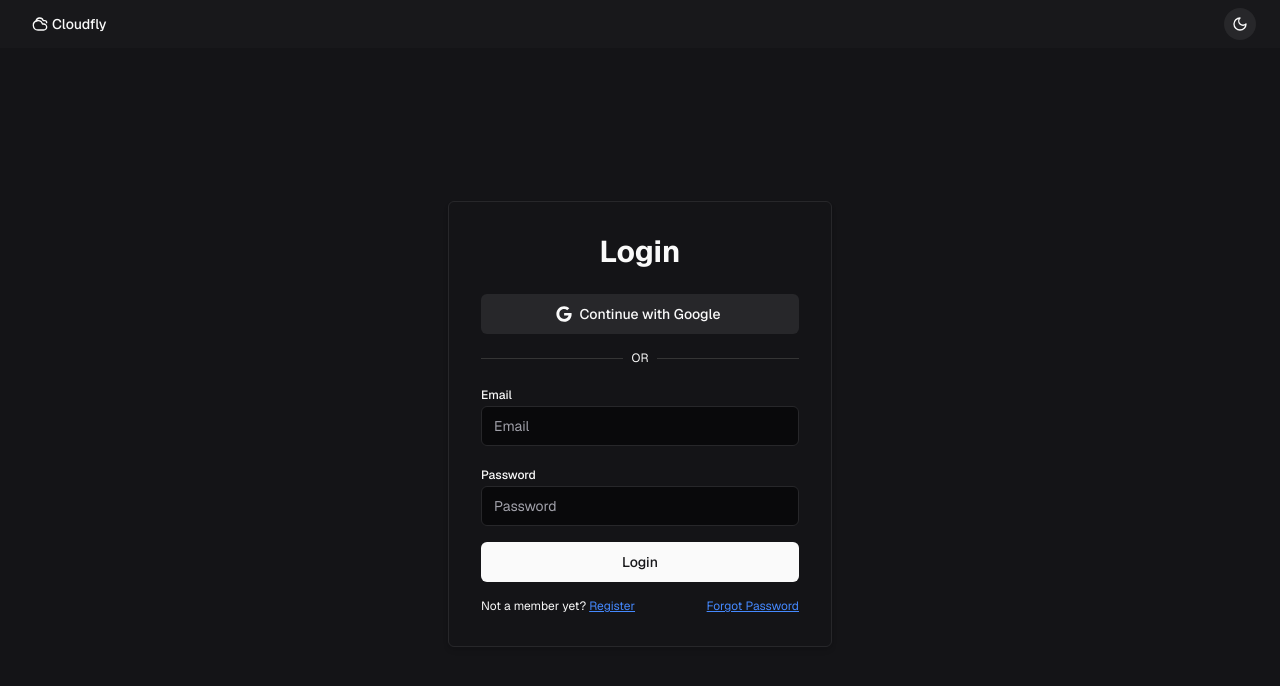
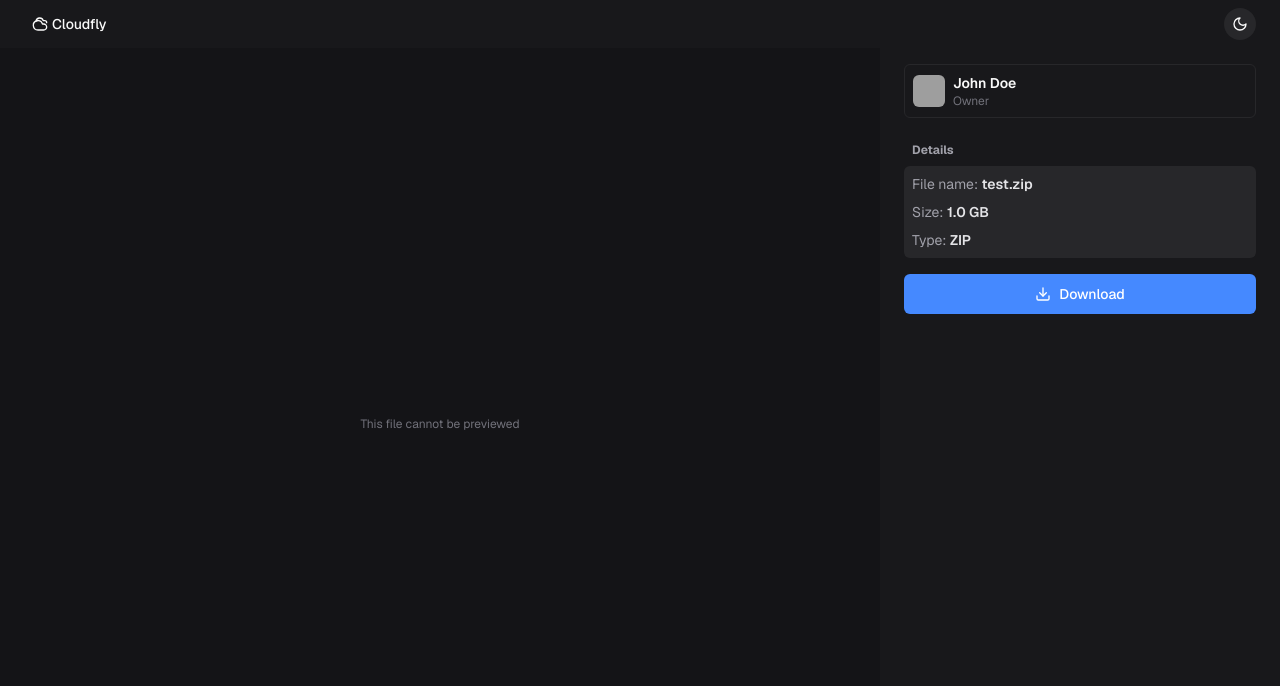
Before and after one commit to cihatar/cloudfly-app, a React (Vite) app in the folder frontend/: page /download/1 in a window 1280 px wide. Before the commit this address led to /auth/login. Shown: the top 686 px of the page. Built offline with nearby package versions, Linux system fonts and the light colour scheme; no server answers; grey boxes are pictures that could not be loaded.

Commit message:
Add download page UI for testing

```diff
--- a/frontend/src/App.tsx
+++ b/frontend/src/App.tsx
@@ -9,6 +9,7 @@ import Login from "./pages/Login";
 import Register from "./pages/Register";
 import ForgotPassword from "./pages/ForgotPassword";
 import ResetPassword from "./pages/ResetPassword";
+import Download from "./pages/Download";
 import Drive from "./pages/Drive";
 import ProfileSettings from "./pages/ProfileSettings";
 import { AnimatePresence } from "framer-motion";
@@ -31,6 +32,7 @@ function AppRoutes() {
                                 <Route path="/auth/register" element={user ? <Navigate to="/drive" /> : <Register />} />
                                 <Route path="/auth/forgot-password" element={user ? <Navigate to="/drive" /> : <ForgotPassword />}  />
                                 <Route path="/auth/reset-password" element={user ? <Navigate to="/drive" /> : <ResetPassword />} />
+                                <Route path="/download/:key" element={<Download />} />
 
                                 {/* private routes */}
                                 <Route path="*" element={user ? <NoPage /> : <Navigate to="/auth/login" />} />
--- a/frontend/src/components/global/VerifyToken.tsx
+++ b/frontend/src/components/global/VerifyToken.tsx
@@ -34,7 +34,9 @@ export default function VerifyToken({ children, user, location }: Props) {
             location.pathname !== "/auth/login" &&
             location.pathname !== "/auth/register" &&
             location.pathname !== "/auth/forgot-password" &&
-            location.pathname !== "/auth/reset-password")) {
+            location.pathname !== "/auth/reset-password" &&
+            !location.pathname.startsWith("/download/"))
+        ) {
             authenticateUser();
         }
     }, []);
--- /dev/null
+++ b/frontend/src/pages/Download.tsx
@@ -0,0 +1,58 @@
+import Animate from "@/components/global/Animate";
+import { CustomButton } from "@/components/global/FormElements";
+import { DownloadIcon } from "lucide-react";
+
+export default function Download() {
+    return (
+        <div className="h-screendefault lg:grid lg:grid-cols-[1fr,400px] flex flex-col">
+
+            {/* preview */}
+            <div className="w-full h-full flex items-center justify-center p-6 overflow-hidden">
+                <Animate className="w-full h-full flex items-center justify-center rounded-md overflow-hidden">
+                    <p className="text-xs text-zinc-500 select-none">This file cannot be previewed</p>
+                </Animate>
+            </div>
+
+            {/* download & information */}
+            <div className="w-full h-full bg-zinc-100 dark:bg-zinc-900 px-6 py-4">
+                <Animate>
+                    <div className="flex items-center gap-2 mb-4 p-2 border rounded-md">
+                        <img src={`${import.meta.env.VITE_BACKEND_URL}/images/default-profile-image.jpg`} alt="" className="rounded-md w-8 h-8"/>
+                        <div className="text-start">
+                            <p className="font-semibold text-sm">
+                                John Doe
+                            </p>
+                            <p className="text-zinc-500 text-xs">
+                                Owner
+                            </p>
+                        </div>
+                    </div>
+                    <p className="font-bold text-xs text-muted-foreground p-2">
+                        Details
+                    </p>
+                    <ul className="flex flex-col items-start space-y-2 text-muted-foreground text-sm bg-zinc-200 dark:bg-zinc-800 rounded-md p-2">
+                        <li>
+                            <p>
+                                File name: <span className="text-zinc-800 dark:text-zinc-200 font-semibold">test.zip</span>
+                            </p>
+                        </li>
+                        <li>
+                            <p>
+                                Size: <span className="text-zinc-800 dark:text-zinc-200 font-semibold">1.0 GB</span>
+                            </p>
+                        </li>
+                        <li>
+                            <p>
+                                Type: <span className="text-zinc-800 dark:text-zinc-200 font-semibold uppercase">ZIP</span>
+                            </p>
+                        </li>
+                    </ul>
+                    <CustomButton className="w-full mt-4 bg-bluedefault hover:bg-bluedefault/95 text-white">
+                        <DownloadIcon />
+                        Download
+                    </CustomButton>
+                </Animate>
+            </div>
+        </div>
+    )
+}
```
